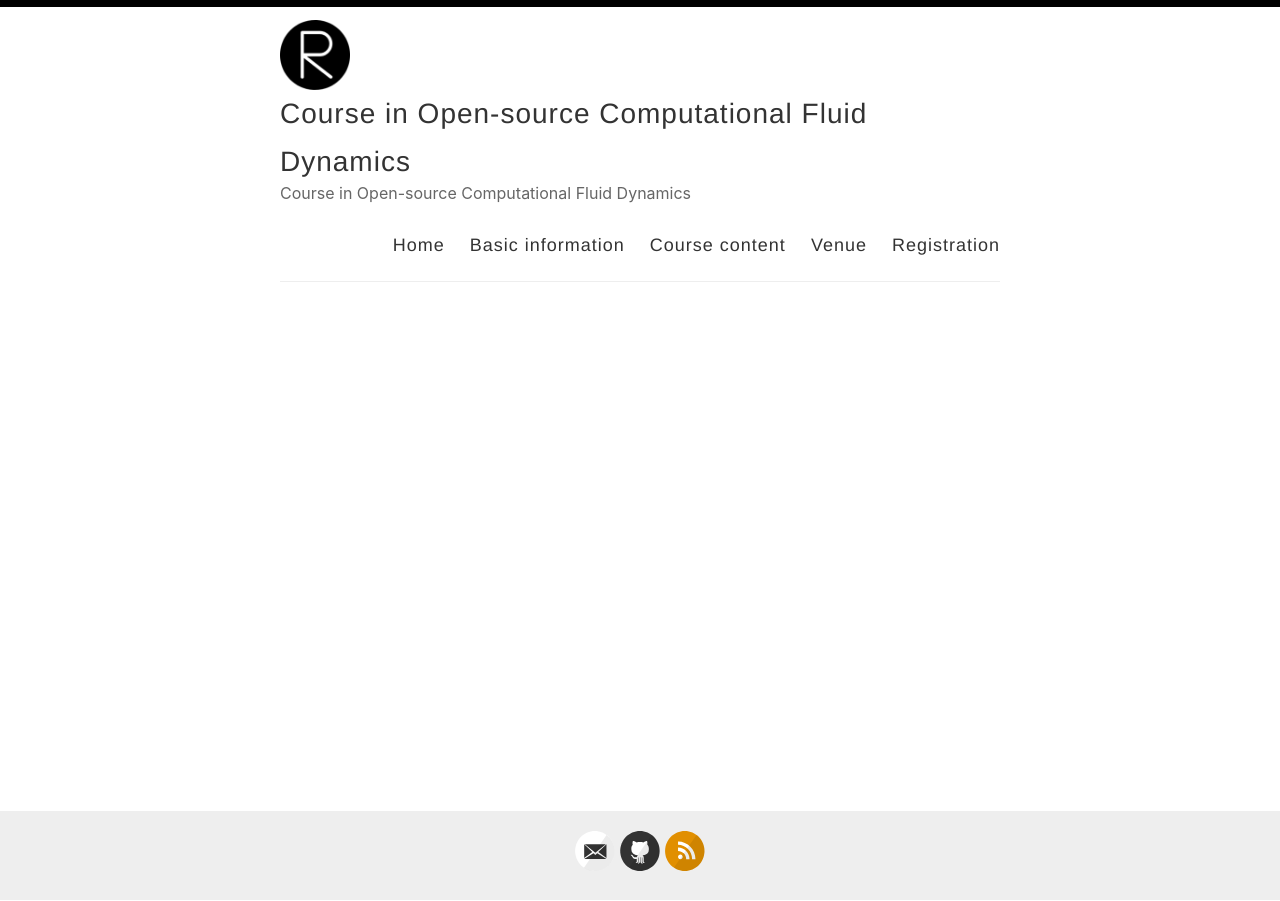
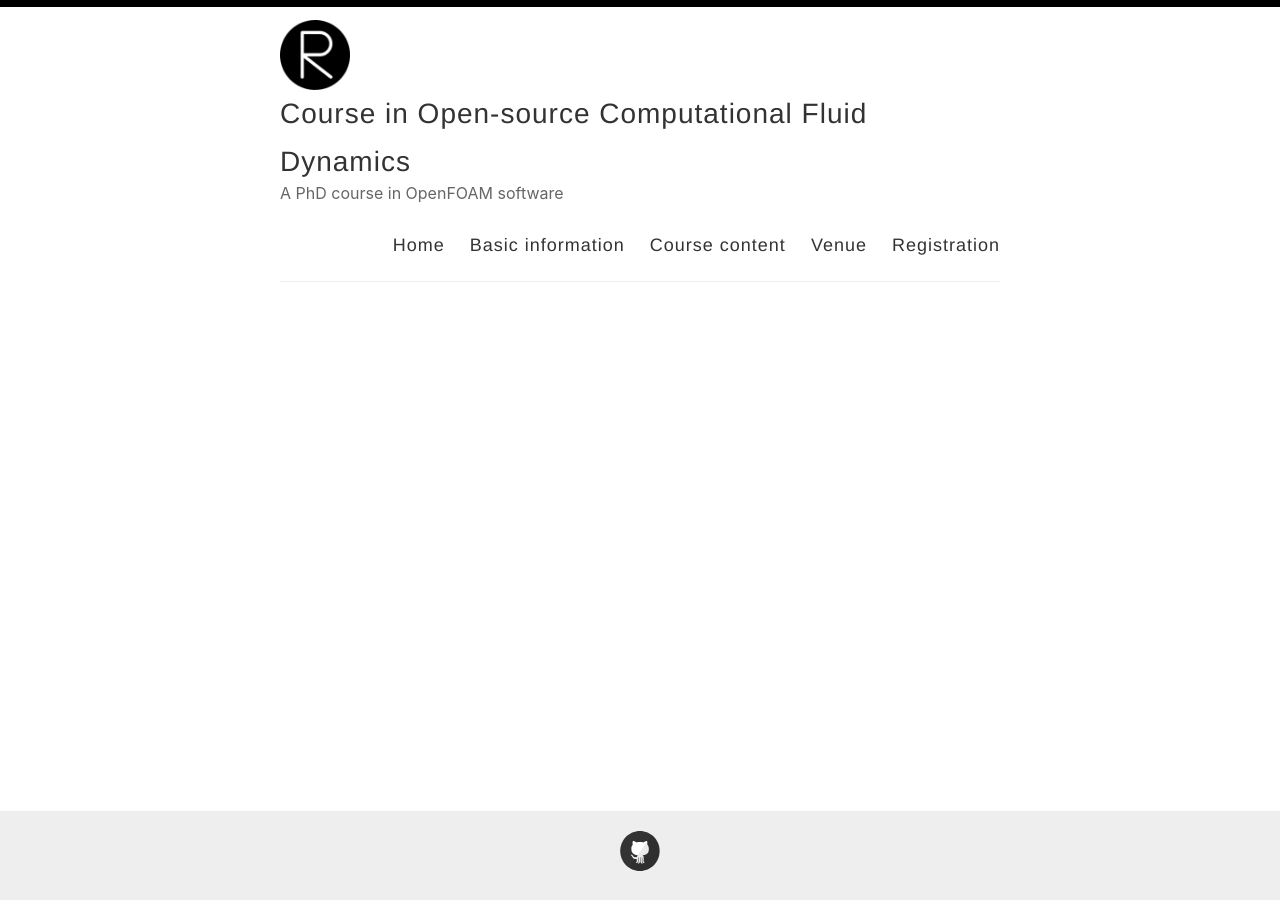
Before and after one commit to OpenSourceCFDCourse/opensourcecfdcourse.github.io, a Jekyll site: the page built from index.html, in a window 1280 px wide. Built offline with Jekyll 4.4.1, drawn with Linux system fonts in a browser that asks for light colours; the list of posts is cut into pages by our own code; some of the changed lines change nothing that is shown.

Commit message:
Update _config.yml

```diff
--- a/_config.yml
+++ b/_config.yml
@@ -9,7 +9,7 @@ name: Course in Open-source Computational Fluid Dynamics
 author: Jakob Hærvig
 
 # Short bio or description (displayed in the header)
-description: Course in Open-source Computational Fluid Dynamics
+description: A PhD course in OpenFOAM software
 
 # URL of your avatar or profile pic (you could use your GitHub profile pic)
 avatar: /images/reverie.png
@@ -21,14 +21,14 @@ avatar: /images/reverie.png
 # Includes an icon in the footer for each username you enter
 footer-links:
   dribbble:
-  email: jah@energy.aau.dk
+  email:
   facebook:
   flickr:
-  github: https://github.com/open-source-cfd-course/open-source-cfd-course.github.io
+  github: https://github.com/open-source-cfd-course/
   instagram:
   linkedin:
   pinterest:
-  rss: rss
+  rss:
   twitter:
   stackoverflow:
   youtube: # channel/<your_long_string> or user/<user-name>
```
